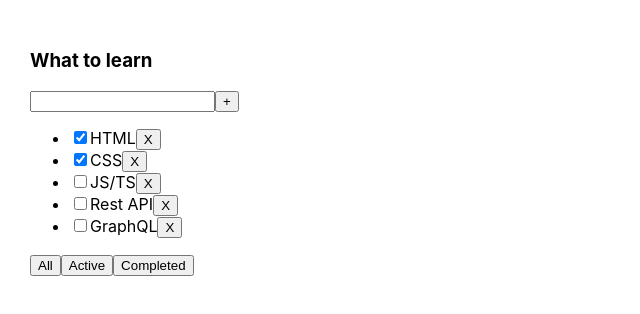
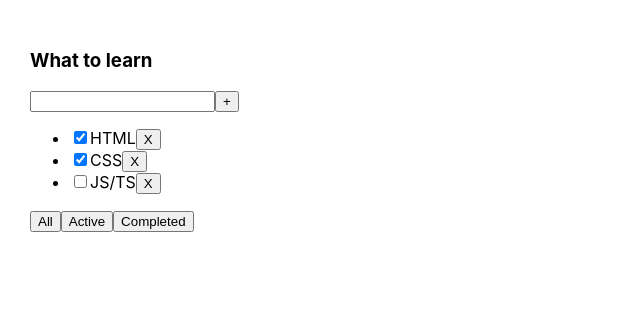
Before and after one commit to djonnybravo/TDL_LESSONS, a React (Create React App) app: page / in a window 1280 px wide. Shown: the top 314 px of the page, without its empty margins (0-640 px from the left). Built offline with nearby package versions, Linux system fonts and the light colour scheme.

Commit message:
change project files

```diff
--- a/package.json
+++ b/package.json
@@ -10,12 +10,10 @@
     "@types/node": "^16.18.1",
     "@types/react": "^18.0.23",
     "@types/react-dom": "^18.0.7",
-    "@types/uuid": "^9.0.0",
     "react": "^18.2.0",
     "react-dom": "^18.2.0",
     "react-scripts": "5.0.1",
     "typescript": "^4.8.4",
-    "uuid": "^9.0.0",
     "web-vitals": "^2.1.4"
   },
   "scripts": {
--- a/src/App.tsx
+++ b/src/App.tsx
@@ -1,7 +1,6 @@
 import React, {useEffect, useState} from 'react';
 import './App.css';
 import Todolist, {taskType} from "./Todolist";
-import {v1} from "uuid";
 
 
 export type FilterValuesType = "all" | "active" | "completed"
@@ -11,23 +10,18 @@ function App() {
 
 
     const [task, setTasks] = useState<Array<taskType>>([
-        {id: v1(), title: "HTML", isDone: true},
-        {id: v1(), title: "CSS", isDone: true},
-        {id: v1(), title: "JS/TS", isDone: false},
-        {id: v1(), title: "Rest API", isDone: false},
-        {id: v1(), title: "GraphQL", isDone: false},
+        {id: 0, title: "HTML", isDone: true},
+        {id: 1, title: "CSS", isDone: true},
+        {id: 3, title: "JS/TS", isDone: false},
+
     ])
 
-    const removeTask = (taskId: string) => {
+    const removeTask = (taskId: number) => {
         setTasks(task.filter(task => task.id !== taskId))
 
     }
-    const addTask = (title: string) => {
-        let newTask = {id: v1(), title: title, isDone: false }
-        let newTasks = [newTask, ...task]
-        setTasks(newTasks)
-    }
     const [filter, setFilter] = useState<FilterValuesType>("all")
+
     const changeFilter = (filter:FilterValuesType) => {
         setFilter(filter)
     }
@@ -59,7 +53,6 @@ function App() {
                 tasks={filteredTasksForRender}
                 removeTask={removeTask}
                 changeFilter={changeFilter}
-                addTask = {addTask}
             />
         </div>
     );
--- a/src/Todolist.tsx
+++ b/src/Todolist.tsx
@@ -1,51 +1,28 @@
-import React, {ChangeEvent, KeyboardEvent, useState} from 'react';
+import React from 'react';
 import {FilterValuesType} from "./App";
-
 
 type TodolistType = {
     title: string
     tasks: Array<taskType>
-    removeTask: (taskId: string) => void
-    changeFilter: (filter: FilterValuesType) => void
-    addTask: (title: string) => void
-}
+    removeTask: (taskId: number) => void
+    changeFilter: (filter:FilterValuesType) => void
+   }
 
 export type taskType = {
-    id: string
+    id: number
     title: string,
     isDone: boolean;
 
 }
 const Todolist = (props: TodolistType) => {
+    let tasksList = props.tasks.length
+        ? props.tasks.map((task:taskType) => {
 
-    const [newTaskTitle, setNewTaskTitle] = useState("");
-    const onNewTitleChangeHandler = (e: ChangeEvent<HTMLInputElement>) => {
-        setNewTaskTitle(e.currentTarget.value)
-    }
-    const onKeyPressHandler = (e: KeyboardEvent<HTMLInputElement>) => {
-        if (e.charCode === 13) {
-            props.addTask(newTaskTitle);
-            setNewTaskTitle('')
-        }
-    }
-    const addTask = () => {
-        props.addTask(newTaskTitle);
-        setNewTaskTitle('')
-    }
-    const onAllClickHandler = () => props.changeFilter("all")
-    const onActiveClickHandler = () => props.changeFilter("active")
-    const onCompletedClickHandler = () => props.changeFilter("completed")
-
-    let tasksList = props.tasks.length
-        ? props.tasks.map((task: taskType) => {
-            const onRemoveHandler = () => {
-                props.removeTask(task.id)
-            }
             return (
-                <li key={task.id}>
+                <li>
                     <input type="checkbox" checked={task.isDone}/>
                     <span>{task.title}</span>
-                    <button onClick={onRemoveHandler}>X</button>
+                    <button onClick={() => props.removeTask(task.id)}>X</button>
                 </li>
             )
         })
@@ -54,16 +31,16 @@ const Todolist = (props: TodolistType) => {
         <div>
             <h3>{props.title}</h3>
             <div>
-                <input value={newTaskTitle} onChange={onNewTitleChangeHandler} onKeyPress={onKeyPressHandler}/>
-                <button onClick={addTask}>+</button>
+                <input/>
+                <button>+</button>
             </div>
             <ul>
                 {tasksList}
             </ul>
             <div>
-                <button onClick={onAllClickHandler}>All</button>
-                <button onClick={onActiveClickHandler}>Active</button>
-                <button onClick={onCompletedClickHandler}>Completed</button>
+                <button onClick={() => props.changeFilter("all")} >All</button>
+                <button onClick={() => props.changeFilter("active")}>Active</button>
+                <button onClick={() => props.changeFilter("completed")}>Completed</button>
             </div>
         </div>
     );
```
Also changed, not shown: 1 other file (tests, documents, lock files or other folders).
